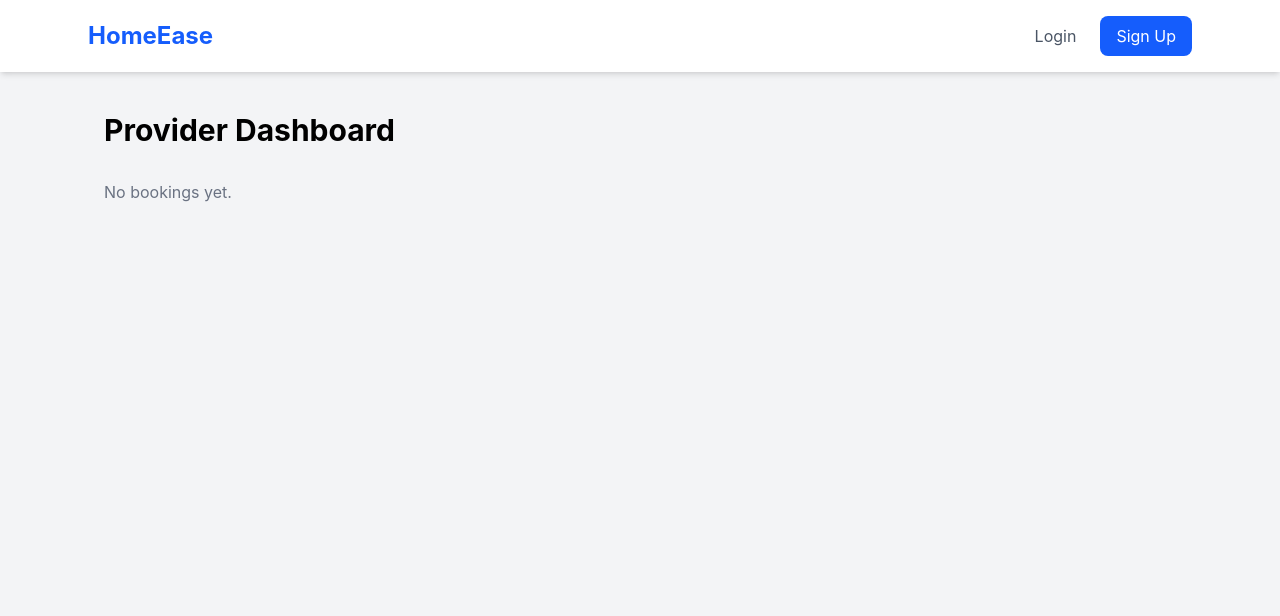
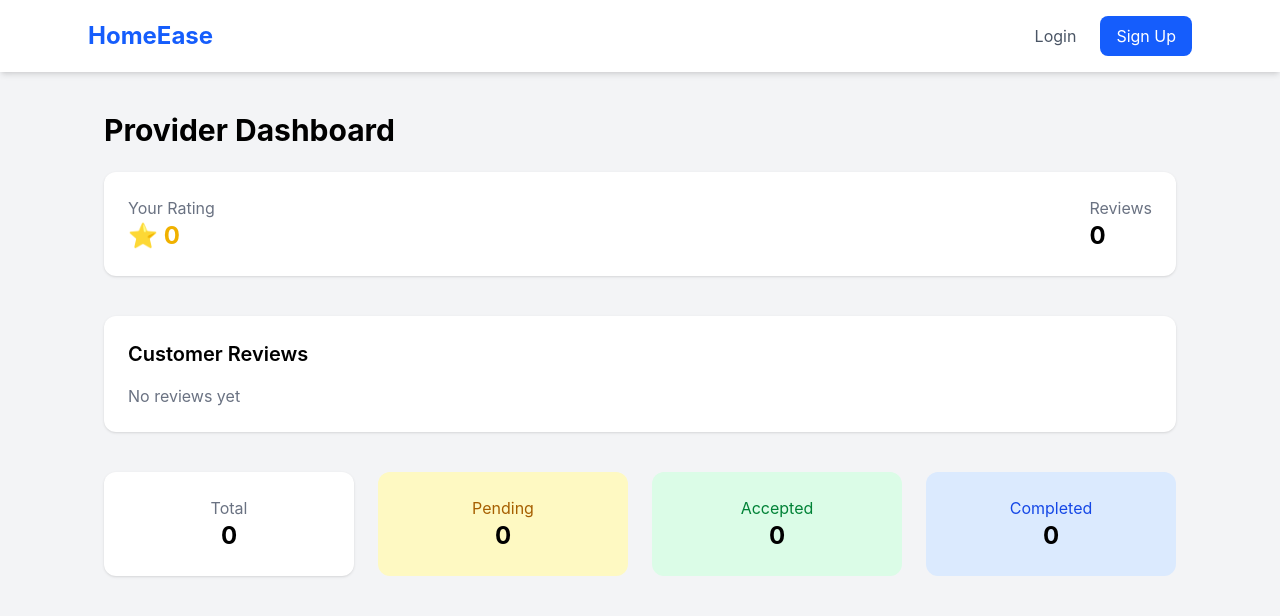
Before and after one commit to ayush-030/HomeEase, a React app in the folder frontend/: page /provider in a window 1280 px wide. Shown: the top 616 px of the page. Built offline with nearby package versions, Linux system fonts and the light colour scheme; the HTML template or start-up script is replaced by a standard one.

Commit message:
Updated Provider's dashboard

```diff
--- a/frontend/src/pages/ProviderDashboard.jsx
+++ b/frontend/src/pages/ProviderDashboard.jsx
@@ -6,52 +6,61 @@ export default function ProviderDashboard() {
 
   const [bookings, setBookings] = useState([])
   const [status, setStatus] = useState("")
+  const [rating, setRating] = useState({ average: 0, count: 0 })
+  const [reviews, setReviews] = useState([]) // ✅ NEW
 
   const user = JSON.parse(localStorage.getItem("user"))
 
   const fetchBookings = async () => {
-
     try {
-
       const res = await API.get(`/booking/provider/${user.id}`)
       setBookings(res.data)
-
     } catch (error) {
-
-      console.error("Error fetching bookings:", error)
-
+      console.error(error)
     }
-
   }
 
   const checkStatus = async () => {
-
     try {
-
       const res = await API.get(`/provider/status/${user.id}`)
       setStatus(res.data.status)
 
-    } catch (error) {
-
-      console.error("Error checking status:", error)
-
+      if (res.data.provider_id) {
+        fetchRating(res.data.provider_id)
+        fetchReviews(res.data.provider_id) // ✅ NEW
       }
 
+    } catch (error) {
+      console.error(error)
+    }
+  }
+
+  const fetchRating = async (providerId) => {
+    try {
+      const res = await API.get(`/provider/ratings/${providerId}`)
+      setRating(res.data)
+    } catch (error) {
+      console.error(error)
+    }
+  }
+
+  // ✅ NEW FUNCTION
+  const fetchReviews = async (providerId) => {
+    try {
+      const res = await API.get(`/provider/reviews/${providerId}`)
+      setReviews(res.data)
+    } catch (error) {
+      console.error(error)
+    }
   }
 
   const updateStatus = async (id, status) => {
-
     try {
-
       await API.put(`/booking/update-status/${id}`, { status })
       fetchBookings()
-
     } catch (error) {
-
-      console.error("Error updating booking:", error)
-
+      console.error(error)
     }
-
   }
 
   useEffect(() => {
@@ -64,7 +73,13 @@ export default function ProviderDashboard() {
     }
   }, [status])
 
-  // ⛔ Waiting for approval
+  // 📊 Stats
+  const total = bookings.length
+  const pending = bookings.filter(b => b.status === "PENDING").length
+  const accepted = bookings.filter(b => b.status === "ACCEPTED").length
+  const completed = bookings.filter(b => b.status === "COMPLETED").length
+
+  // ⛔ Waiting
   if (status === "PENDING") {
     return (
       <div className="min-h-screen bg-gray-100">
@@ -90,9 +105,6 @@ export default function ProviderDashboard() {
           <h2 className="text-3xl font-semibold mb-4">
             No Provider Profile Found
           </h2>
-          <p className="text-gray-500 mb-6">
-            Please create your provider profile first.
-          </p>
           <button
             onClick={() => window.location.href = "/provider-profile"}
             className="bg-blue-600 text-white px-6 py-3 rounded"
@@ -104,7 +116,6 @@ export default function ProviderDashboard() {
     )
   }
 
-  // ✅ Dashboard
   return (
 
     <div className="min-h-screen bg-gray-100">
@@ -113,105 +124,63 @@ export default function ProviderDashboard() {
 
       <div className="max-w-6xl mx-auto p-10">
 
-        <h1 className="text-3xl font-bold mb-8">
+        <h1 className="text-3xl font-bold mb-6">
           Provider Dashboard
         </h1>
 
-        <div className="grid gap-6">
+        {/* ⭐ RATING SUMMARY */}
+        <div className="bg-white p-6 rounded-xl shadow mb-10 flex justify-between items-center">
 
-          {bookings.length === 0 ? (
+          <div>
+            <p className="text-gray-500">Your Rating</p>
+            <h2 className="text-2xl font-bold text-yellow-500">
+              ⭐ {rating.average || 0}
+            </h2>
+          </div>
 
-            <p className="text-gray-500">
-              No bookings yet.
-            </p>
+          <div>
+            <p className="text-gray-500">Reviews</p>
+            <h2 className="text-2xl font-bold">
+              {rating.count || 0}
+            </h2>
+          </div>
+
+        </div>
+
+        {/* 📝 REVIEWS SECTION */}
+        <div className="bg-white p-6 rounded-xl shadow mb-10">
+
+          <h2 className="text-xl font-semibold mb-4">
+            Customer Reviews
+          </h2>
+
+          {reviews.length === 0 ? (
+
+            <p className="text-gray-500">No reviews yet</p>
 
           ) : (
 
-            bookings.map((b) => (
+            <div className="space-y-4">
 
-              <div key={b.id} className="bg-white p-6 rounded-xl shadow">
+              {reviews.map((r, index) => (
 
-                {/* CUSTOMER INFO */}
-                <h3 className="text-lg font-semibold mb-1">
-                  {b.customer_name || "Unknown Customer"}
-                </h3>
+                <div key={index} className="border-b pb-3">
 
-                <p className="text-sm text-gray-600">
-                  📞 {b.customer_phone || "N/A"}
+                  <p className="font-medium">
+                    👤 {r.customer_name}
                   </p>
 
-                <p className="text-sm text-gray-500 mb-3">
-                  📍 {b.customer_address || ""} {b.customer_city || ""}
+                  <p className="text-yellow-500">
+                    ⭐ {r.rating}
                   </p>
 
-                {/* BOOKING INFO */}
-                <p><strong>Date:</strong> {b.date}</p>
-                <p><strong>Time:</strong> {b.time}</p>
-
-                <p className="mt-2">
-                  <strong>Status:</strong>{" "}
-                  <span className={
-                    b.status === "PENDING" ? "text-yellow-600" :
-                    b.status === "ACCEPTED" ? "text-green-600" :
-                    "text-red-600"
-                  }>
-                    {b.status}
-                  </span>
+                  <p className="text-gray-600">
+                    {r.comment || "No comment"}
                   </p>
-
-                {/* ACTION BUTTONS */}
-                {b.status === "PENDING" && (
-
-                  <div className="flex gap-4 mt-4">
-
-                    <button
-                      onClick={() => updateStatus(b.id, "ACCEPTED")}
-                      className="bg-green-600 text-white px-4 py-2 rounded hover:bg-green-700"
-                    >
-                      Accept
-                    </button>
-
-                    <button
-                      onClick={() => updateStatus(b.id, "REJECTED")}
-                      className="bg-red-600 text-white px-4 py-2 rounded hover:bg-red-700"
-                    >
-                      Reject
-                    </button>
 
                 </div>
 
-                )}
-
-                {/* CONTACT AFTER ACCEPT */}
-                {b.status === "ACCEPTED" && (
-
-                  <div className="mt-4 p-3 bg-green-50 rounded">
-
-                    <p className="text-green-700 font-medium mb-1">
-                      Contact Customer:
-                    </p>
-
-                    <p>📞 {b.customer_phone}</p>
-                    <br />
-                    {/* WhatsApp Button */}
-
-                    <a
-                      href={`https://wa.me/91${b.customer_phone?.replace(/\D/g, "")}?text=${encodeURIComponent(
-                        "Hello, I accepted your booking on HomeEase. Let's connect!"
-                      )}`}
-                      target="_blank"
-                      rel="noopener noreferrer"
-                      className="bg-green-600 text-white px-4 py-2 rounded hover:bg-green-700 inline-block"
-                    >
-                      💬 Chat on WhatsApp
-                    </a>
-                    <br />
-                    <button
-                      onClick={() => updateStatus(b.id, "COMPLETED")}
-                      className="bg-blue-600 text-white px-4 py-2 rounded mt-3"
-                    >
-                      Mark as Completed
-                    </button>
+              ))}
 
             </div>
 
@@ -219,14 +188,128 @@ export default function ProviderDashboard() {
 
         </div>
 
-            ))
+        {/* 📊 STATS */}
+        <div className="grid grid-cols-2 md:grid-cols-4 gap-6 mb-10">
 
+          <div className="bg-white p-6 rounded-xl shadow text-center">
+            <p className="text-gray-500">Total</p>
+            <h2 className="text-2xl font-bold">{total}</h2>
+          </div>
+
+          <div className="bg-yellow-100 p-6 rounded-xl text-center">
+            <p className="text-yellow-700">Pending</p>
+            <h2 className="text-2xl font-bold">{pending}</h2>
+          </div>
+
+          <div className="bg-green-100 p-6 rounded-xl text-center">
+            <p className="text-green-700">Accepted</p>
+            <h2 className="text-2xl font-bold">{accepted}</h2>
+          </div>
+
+          <div className="bg-blue-100 p-6 rounded-xl text-center">
+            <p className="text-blue-700">Completed</p>
+            <h2 className="text-2xl font-bold">{completed}</h2>
+          </div>
+
+        </div>
+
+        {/* SECTIONS */}
+        <Section title="Pending Requests" bookings={bookings.filter(b => b.status === "PENDING")} updateStatus={updateStatus} />
+        <Section title="Active Jobs" bookings={bookings.filter(b => b.status === "ACCEPTED")} updateStatus={updateStatus} />
+        <Section title="Completed Jobs" bookings={bookings.filter(b => b.status === "COMPLETED")} updateStatus={updateStatus} />
+
+      </div>
+
+    </div>
+  )
+}
+
+/* 🔥 SECTION COMPONENT */
+function Section({ title, bookings, updateStatus }) {
+
+  if (bookings.length === 0) return null
+
+  return (
+
+    <div className="mb-10">
+
+      <h2 className="text-xl font-semibold mb-4">{title}</h2>
+
+      <div className="grid gap-6">
+
+        {bookings.map((b) => (
+
+          <div key={b.id} className="bg-white p-6 rounded-xl shadow">
+
+            <div className="flex justify-between items-center mb-3">
+
+              <p className="font-semibold">
+                👤 {b.customer_name}
+              </p>
+
+              <span className={`px-3 py-1 rounded-full text-sm font-medium
+                ${b.status === "PENDING" && "bg-yellow-100 text-yellow-700"}
+                ${b.status === "ACCEPTED" && "bg-green-100 text-green-700"}
+                ${b.status === "COMPLETED" && "bg-blue-100 text-blue-700"}
+                ${b.status === "REJECTED" && "bg-red-100 text-red-700"}
+              `}>
+                {b.status}
+              </span>
+
+            </div>
+
+            <p>📞 {b.customer_phone}</p>
+            <p>📍 {b.customer_address}, {b.customer_city}</p>
+            <p>📅 {b.date} | ⏰ {b.time}</p>
+
+            <div className="flex gap-3 mt-4">
+
+              {b.status === "PENDING" && (
+                <>
+                  <button
+                    onClick={() => updateStatus(b.id, "ACCEPTED")}
+                    className="bg-green-600 text-white px-4 py-2 rounded"
+                  >
+                    Accept
+                  </button>
+
+                  <button
+                    onClick={() => updateStatus(b.id, "REJECTED")}
+                    className="bg-red-600 text-white px-4 py-2 rounded"
+                  >
+                    Reject
+                  </button>
+                </>
+              )}
+
+              {b.status === "ACCEPTED" && (
+                <>
+                  <button
+                    onClick={() => updateStatus(b.id, "COMPLETED")}
+                    className="bg-blue-600 text-white px-4 py-2 rounded"
+                  >
+                    Complete
+                  </button>
+
+                  <a
+                    href={`https://wa.me/91${b.customer_phone}`}
+                    target="_blank"
+                    rel="noreferrer"
+                    className="bg-green-500 text-white px-4 py-2 rounded"
+                  >
+                    WhatsApp
+                  </a>
+                </>
               )}
 
             </div>
 
           </div>
 
+        ))}
+
+      </div>
+
     </div>
   )
 }
```
Also changed, not shown: 2 other files (tests, documents, lock files or other folders). Lines whose indentation alone changed are shown as unchanged.
